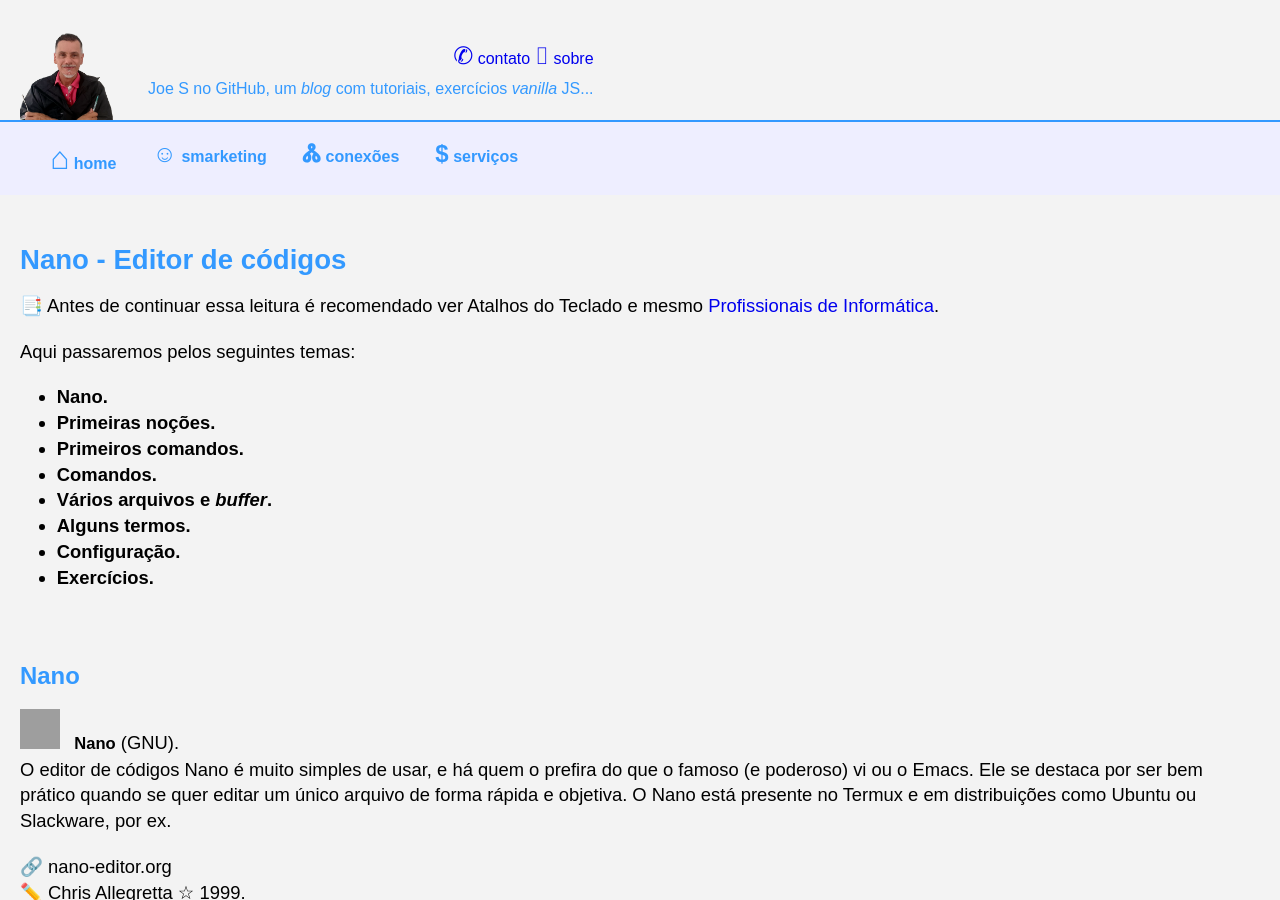
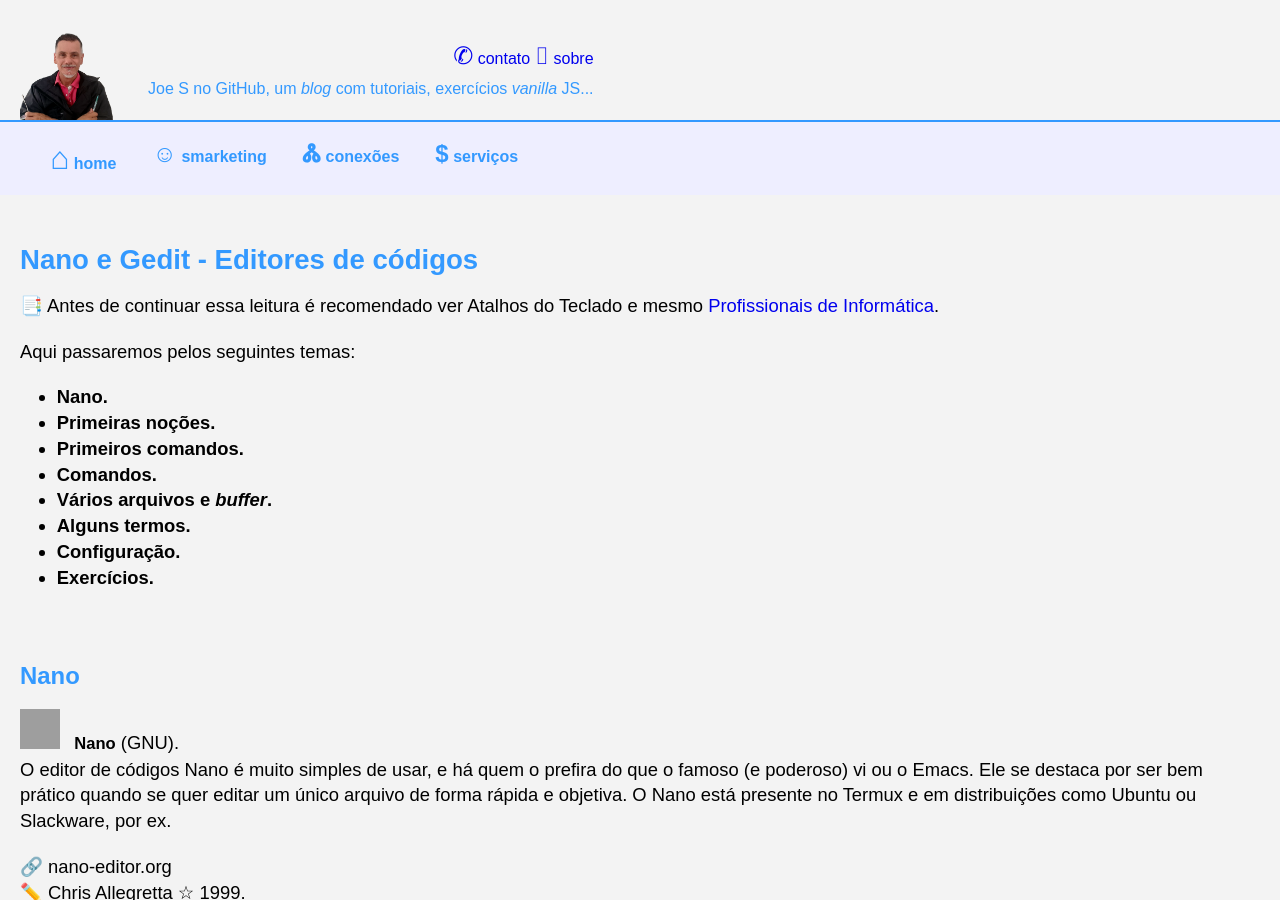
Before and after one commit to Joesynth/joesynth.github.io, a Jekyll site: the page built from _posts/2021-11-08-nano-editor-de-codigos.md, in a window 1280 px wide and 900 px high. Built offline with Jekyll 4.4.1, drawn with Linux system fonts in a browser that asks for light colours; grey boxes are pictures that could not be loaded.

Commit message:
Update 2021-11-08-nano-editor-de-codigos.md

```diff
--- a/_posts/2021-11-08-nano-editor-de-codigos.md
+++ b/_posts/2021-11-08-nano-editor-de-codigos.md
@@ -1,4 +1,4 @@
-# Nano - Editor de códigos
+# Nano e Gedit - Editores de códigos
 
 📑️ Antes de continuar essa leitura é recomendado ver Atalhos do Teclado e mesmo [Profissionais de Informática](/profissionais-de-informatica).
 
```
